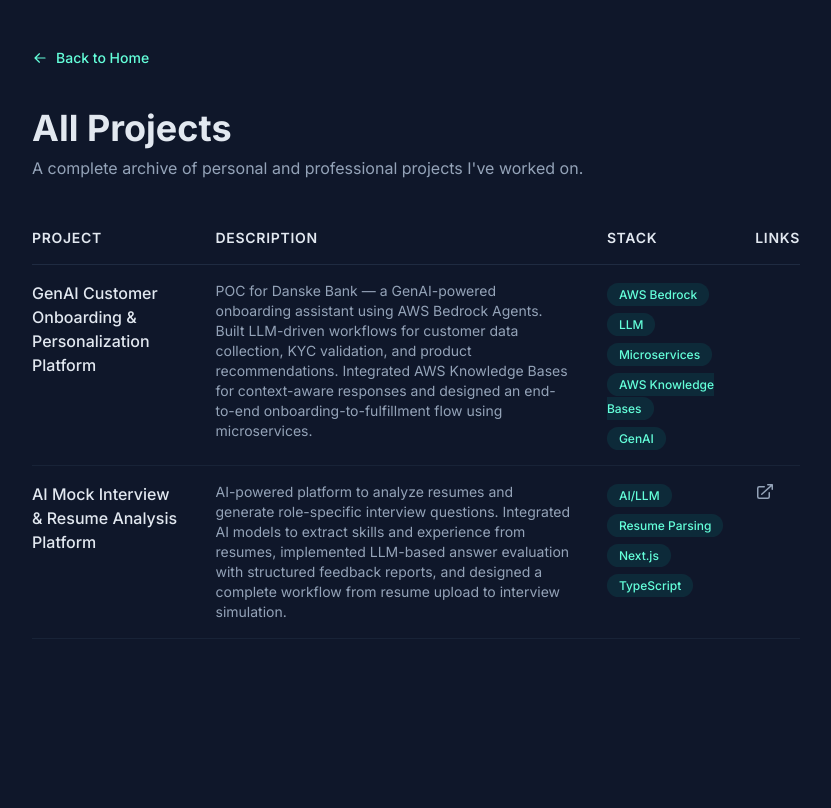
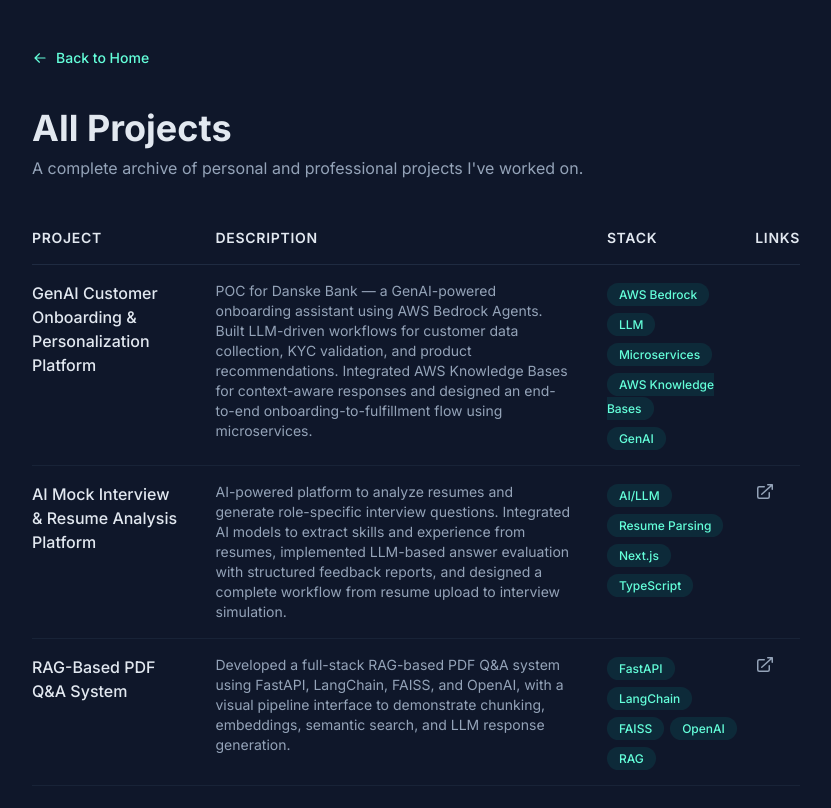
Before and after one commit to inzemambaig/portfolio_web, a Next.js app: page /projects in a window 1280 px wide. Shown: the top 808 px of the page, without its empty margins (224-1055 px from the left). Built offline with nearby package versions, Linux system fonts and the light colour scheme.

Commit message:
add new project entry for RAG-Based PDF Q&A System with detailed description and tech stack

```diff
--- a/data/projects.ts
+++ b/data/projects.ts
@@ -23,4 +23,12 @@ export const projects: Project[] = [
     liveUrl: "https://mockintervu.netlify.app/",
     featured: true,
   },
+  {
+    title: "RAG-Based PDF Q&A System",
+    description:
+      "Developed a full-stack RAG-based PDF Q&A system using FastAPI, LangChain, FAISS, and OpenAI, with a visual pipeline interface to demonstrate chunking, embeddings, semantic search, and LLM response generation.",
+    techStack: ["FastAPI", "LangChain", "FAISS", "OpenAI", "RAG"],
+    liveUrl: "https://rag-explorer-frontend.onrender.com/",
+    featured: true,
+  },
 ];
```
